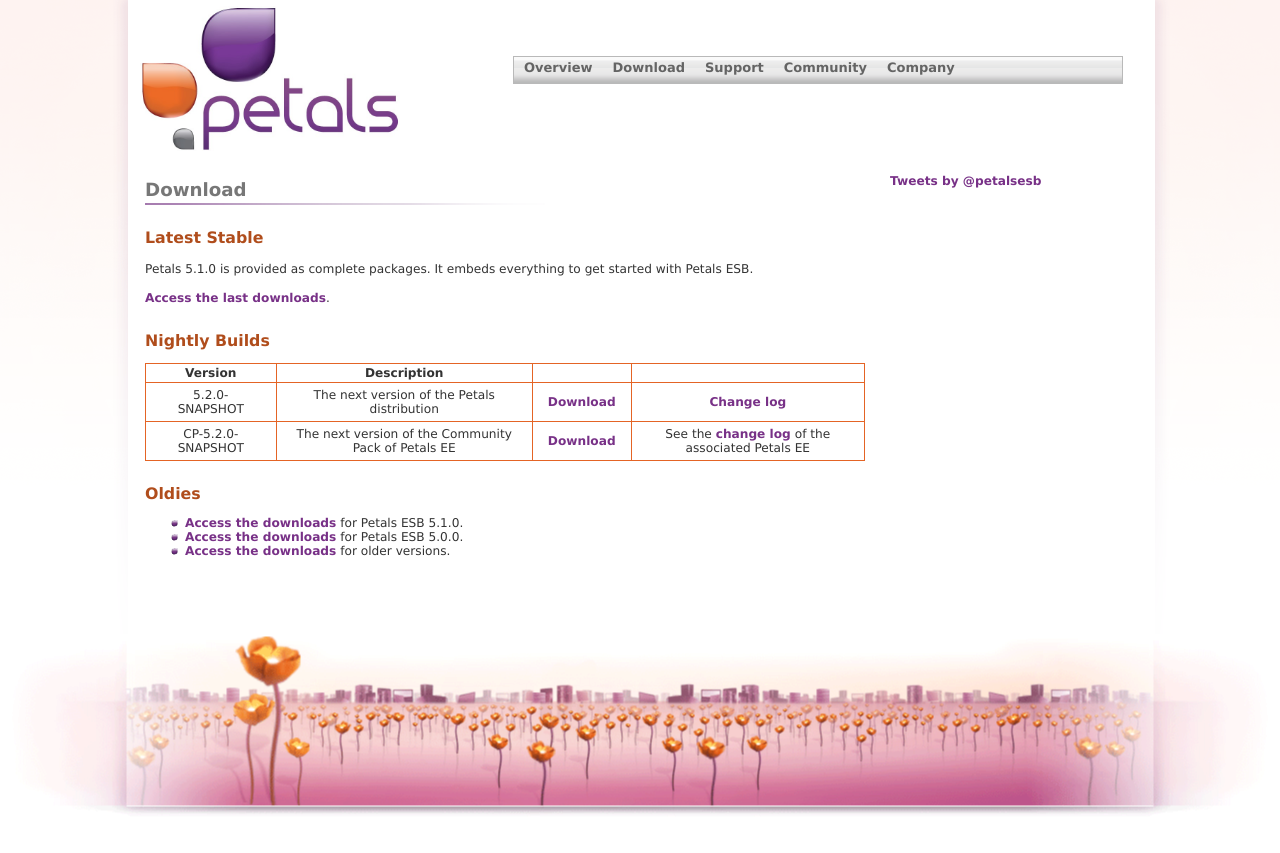
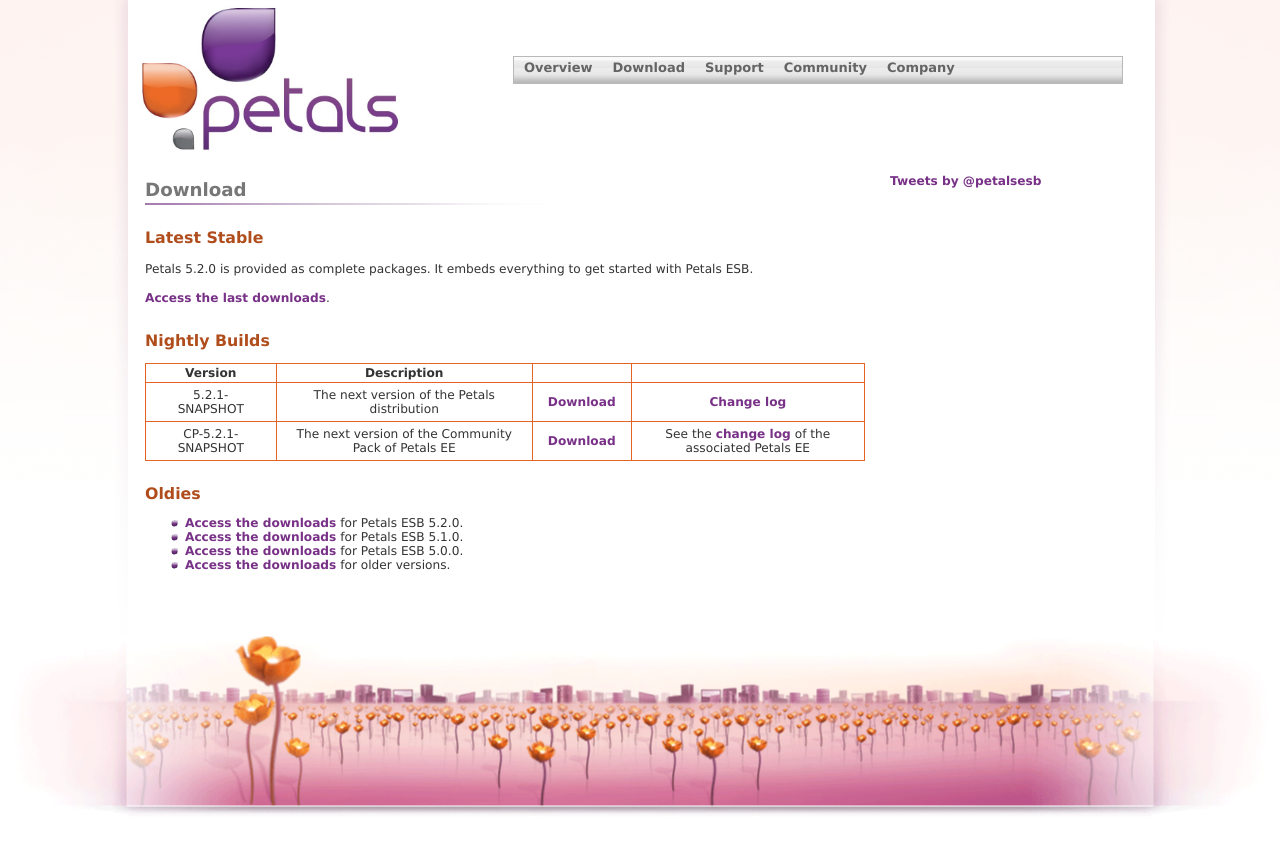
Before and after one commit to petalslink/petalslink.github.io, a Jekyll site: the page built from html/download.md, in a window 1280 px wide. Shown: the top 853 px of the page. Built offline with Jekyll 4.4.1, drawn with Linux system fonts in a browser that asks for light colours; nearby versions of some CDN libraries; comment, search, counter and statistics services are not loaded.

Commit message:
Update Petals web-site against release "Petals ESB 5.2.0"

```diff
--- a/html/download.md
+++ b/html/download.md
@@ -5,20 +5,21 @@
 
 # Latest Stable
 
-Petals 5.1.0 is provided as complete packages.
+Petals 5.2.0 is provided as complete packages.
 It embeds everything to get started with Petals ESB.
 
-[Access the last downloads](download-petals-5.1.0.html).
+[Access the last downloads](download-petals-5.2.0.html).
 
 # Nightly Builds
 
 |     Version    |                      Description                        |   |   |
 |:--------------:|:-------------------------------------------------------:|:-:|:-:|
-| 5.2.0-SNAPSHOT | The next version of the Petals distribution | [Download](http://repository.ow2.org/nexus/service/local/artifact/maven/content?r=snapshots&g=org.ow2.petals&a=petals-esb-enterprise-edition&v=LATEST&p=zip) | [Change log](https://jira.petalslink.com/secure/IssueNavigator.jspa?mode=hide&requestId=10260) |
-| CP-5.2.0-SNAPSHOT | The next version of the Community Pack of Petals EE | [Download](http://repository.ow2.org/nexus/service/local/artifact/maven/content?r=snapshots&g=org.ow2.petals&a=petals-community-pack&v=LATEST&p=zip) | See the [change log](https://jira.petalslink.com/secure/IssueNavigator.jspa?mode=hide&requestId=10260) of the associated Petals EE |
+| 5.2.1-SNAPSHOT | The next version of the Petals distribution | [Download](http://repository.ow2.org/nexus/service/local/artifact/maven/content?r=snapshots&g=org.ow2.petals&a=petals-esb-enterprise-edition&v=LATEST&p=zip) | [Change log](https://jira.petalslink.com/secure/IssueNavigator.jspa?mode=hide&requestId=10270) |
+| CP-5.2.1-SNAPSHOT | The next version of the Community Pack of Petals EE | [Download](http://repository.ow2.org/nexus/service/local/artifact/maven/content?r=snapshots&g=org.ow2.petals&a=petals-community-pack&v=LATEST&p=zip) | See the [change log](https://jira.petalslink.com/secure/IssueNavigator.jspa?mode=hide&requestId=10270) of the associated Petals EE |
 
 # Oldies
 
+- [Access the downloads](download-petals-5.2.0.html) for Petals ESB 5.2.0.
 - [Access the downloads](download-petals-5.1.0.html) for Petals ESB 5.1.0.
 - [Access the downloads](download-petals-5.0.0.html) for Petals ESB 5.0.0.
 - [Access the downloads](download-petals-older.html) for older versions.
```
Also changed, not shown: html/download-petals-5.2.0.md (added, +99 -0 lines).
